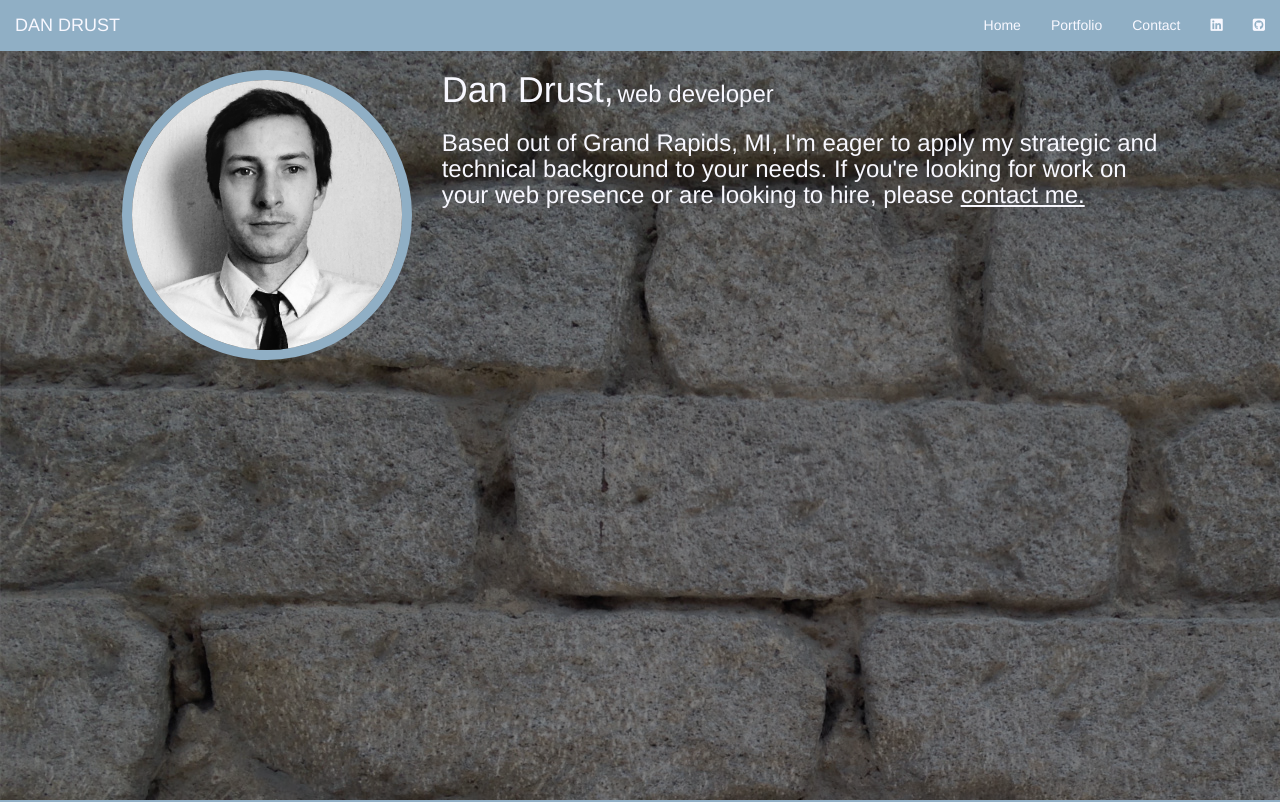
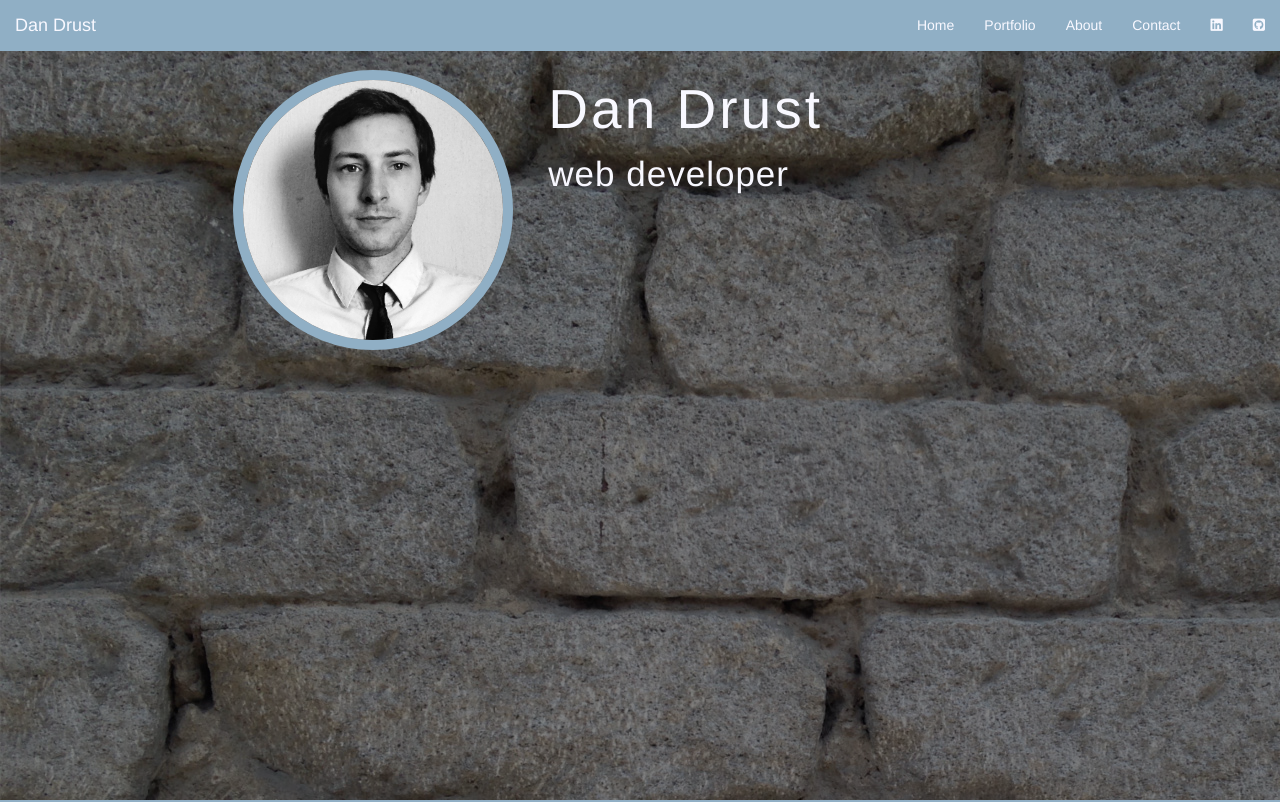
Before and after one commit to dandrust/personal-portfolio, a plain HTML site: page index.html in a window 1280 px wide. Shown: the top 802 px of the page. Drawn offline with nearby package versions, Linux system fonts and the light colour scheme.

Commit message:
horizontal center, clean up text in header

```diff
--- a/css/index.css
+++ b/css/index.css
@@ -9,10 +9,23 @@ h3>a:hover, h2>a:hover {
     color: inherit;
 }
 h1 {
-    margin: 0;
+    //margin: 0;
 }
+.title{
+    font-size: 55px;
+    font-weight: 300;
+    letter-spacing: 3px;
+}
+
+.subtitle{
+    font-size: 35px;
+    font-weight: 500;
+    letter-spacing: 1px;
+}
+
+
 h2 {
-    font-weight: bold;
+    //font-weight: bold;
 }
 p {
     letter-spacing: .5px;
@@ -56,7 +69,7 @@ section {
 
 .portrait {
     border: 10px solid #90AFC5;
-    max-height: 300px;
+    max-height: 280px;
     margin: 0px auto;
     margin-top: 20px;
 }
@@ -165,6 +178,12 @@ section>a {
     display: none;
 }
 
+.head-text-align{
+    text-align: center;
+}
+
+
+
 @media (min-width: 768px) {
 	.desktop-hide{
 		display: none;
@@ -173,4 +192,9 @@ section>a {
     #desktop-show{
         display: inherit;
     }
+
+    .head-text-align {
+        text-align: left;
+    }
+
 }
--- a/index.html
+++ b/index.html
@@ -48,13 +48,14 @@
 					<span class="icon-bar bkgrnd-clr-white"></span>
 					<span class="icon-bar bkgrnd-clr-white"></span>
 				</button>
-				<a href="#" class="font-white navbar-brand">DAN DRUST</a>
+				<a href="#" class="font-white navbar-brand">Dan Drust</a>
 			</div>
 
 			<div class="collapse navbar-collapse" id="nav-menu">
 				<ul class="nav navbar-nav navbar-right">
 					<li><a href="#" class="font-white">Home</a></li>
 					<li><a href="#portfolio" class="font-white">Portfolio</a></li>
+					<li><a href="#" class="font-white">About</a></li>
 					<li><a href="#contact" class="font-white">Contact</a></li>
 					<li id="desktop-show"><a href="https://www.linkedin.com/in/dandrust" target="_blank"><span class="font-color-white  fa fa-linkedin-square "></span></a></li>
 					<li id="desktop-show"><a href="https://github.com/dandrust" target="_blank"><span class="font-color-white  fa fa-github-square "></span></a></li>
@@ -69,24 +70,21 @@
 	</nav>
 
 	<header class="top-pane">
-
 		<div class="container-fluid">
 			<div class="row">
-				<div class="col-md-3 col-md-offset-1 col-sm-3 col-sm-offset-1 b vcenter">
+				<div class="col-md-3 col-md-offset-2 col-sm-3 col-sm-offset-2 b">
 					<img src="img/headshot.jpg" class="img-responsive img-circle portrait">
 				</div>
-				<!--
-                 -->
-				<div class="col-md-7 test b vcenter">
-					<h1 class="inline">Dan Drust,</h1>
-					<h3 class="inline"> web developer</h3>
-					<h3>Based out of Grand Rapids, MI, I'm eager to apply my strategic and technical background to your needs.  If you're looking for work on your web presence or are looking to hire, please <a href="#contact">contact me.</a></h3>
-					<br>
+				<div class="col-md-5 col-sm-5 test head-text-align b">
+
+					<span class="title inline">Dan Drust</span><br/>
+					<span class="subtitle inline"> web developer</span>
+
 					<!--<a href="about.html"><button type="button" class="btn btn-custom">More ></button></a>-->
+
 				</div>
 			</div>
 		</div>
-
 	</header>
 
 	<section class="projects bottom">
@@ -115,9 +113,9 @@
 			<div class="row b">
 				<div class="col-md-4 col-md-offset-2 b ">
 					<h3>Want to start a conversation?</h3>
-					<p>If my work interests you, please contact me and let me know how we can work together. If you'd like to see more about me, browse the links below:</p>
+					<p>If my work interests you, please contact me and let me know how we can work together.</p>
 					<br />
-
+<!--
 					<div class="row text-center font-accent">
 
 						<div class="col-xs-3 ">
@@ -143,7 +141,7 @@
 							<br />
 						</div>
 
-					</div>
+					</div>-->
 
 
 				</div>
```
